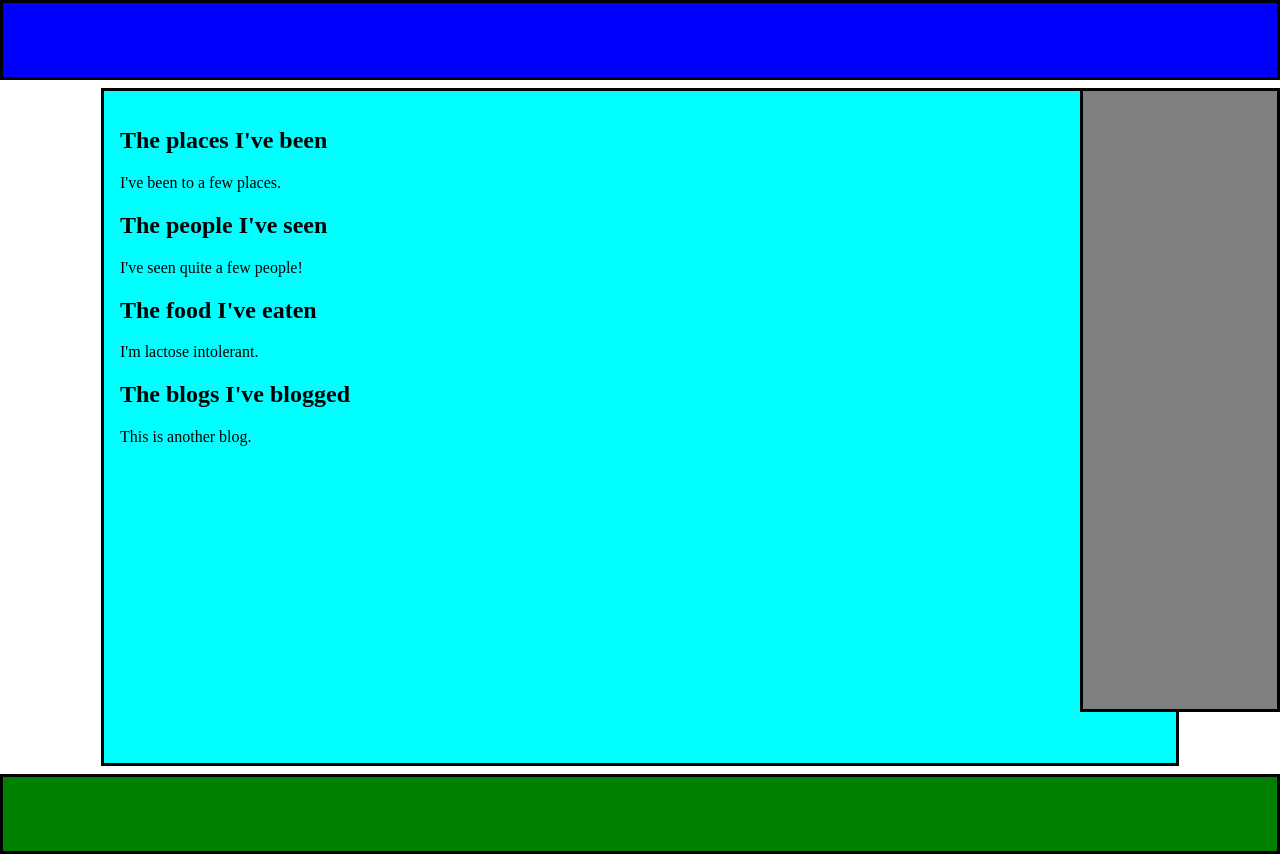
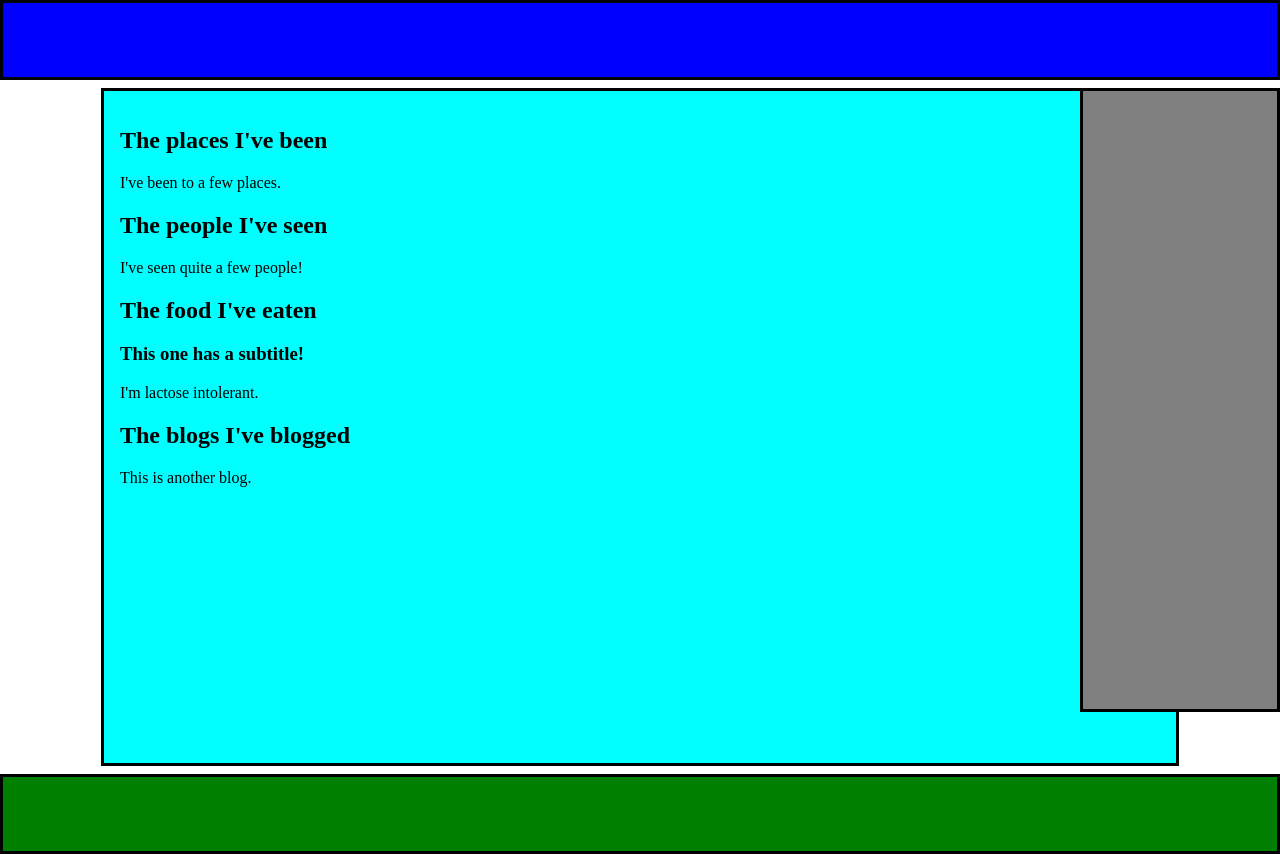
Before and after one commit to birkheadc/blog_front_end, a React (Create React App) app: page / in a window 1280 px wide. Built offline with nearby package versions, Linux system fonts and the light colour scheme.

Commit message:
prepare to build api interface

```diff
--- a/src/api/fetchArticles/fetchArticles.js
+++ b/src/api/fetchArticles/fetchArticles.js
@@ -4,21 +4,25 @@ function fetchArticles() {
             {
                 id: 0,
                 title: "The places I've been",
+                subtitle: "",
                 body: "I've been to a few places."
               },
               {
                 id: 1,
                 title: "The people I've seen",
+                subtitle: "",
                 body: "I've seen quite a few people!"
               },
               {
                 id: 2,
                 title: "The food I've eaten",
+                subtitle: "This one has a subtitle!",
                 body: "I'm lactose intolerant."
               },
               {
                   id: 3,
                   title: "The blogs I've blogged",
+                  subtitle: "",
                   body: "This is another blog."
               }
         ]
--- a/src/components/sections/feed/feed.jsx
+++ b/src/components/sections/feed/feed.jsx
@@ -9,12 +9,20 @@ class Feed extends Component {
         );
     }
 
+    renderSubtitle(subtitle) {
+        if (subtitle === "") {
+            return null;
+        }
+        return <h3>{subtitle}</h3>
+    }
+
     renderArticles(articles) {
         return (
             articles.map(
                 article =>
                 <section key={article.id}>
                     <h2>{article.title}</h2>
+                    {this.renderSubtitle(article.subtitle)}
                     <p>{article.body}</p>
                 </section>
             )
```
